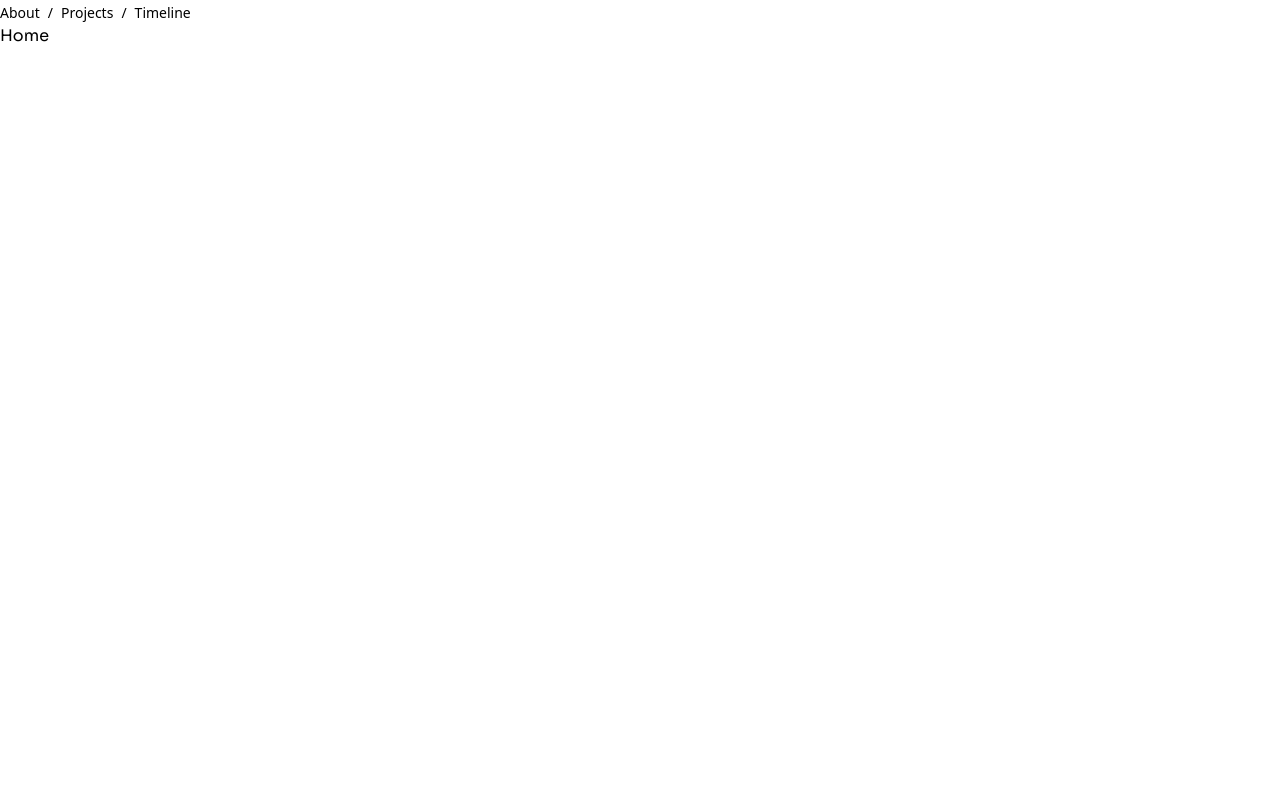
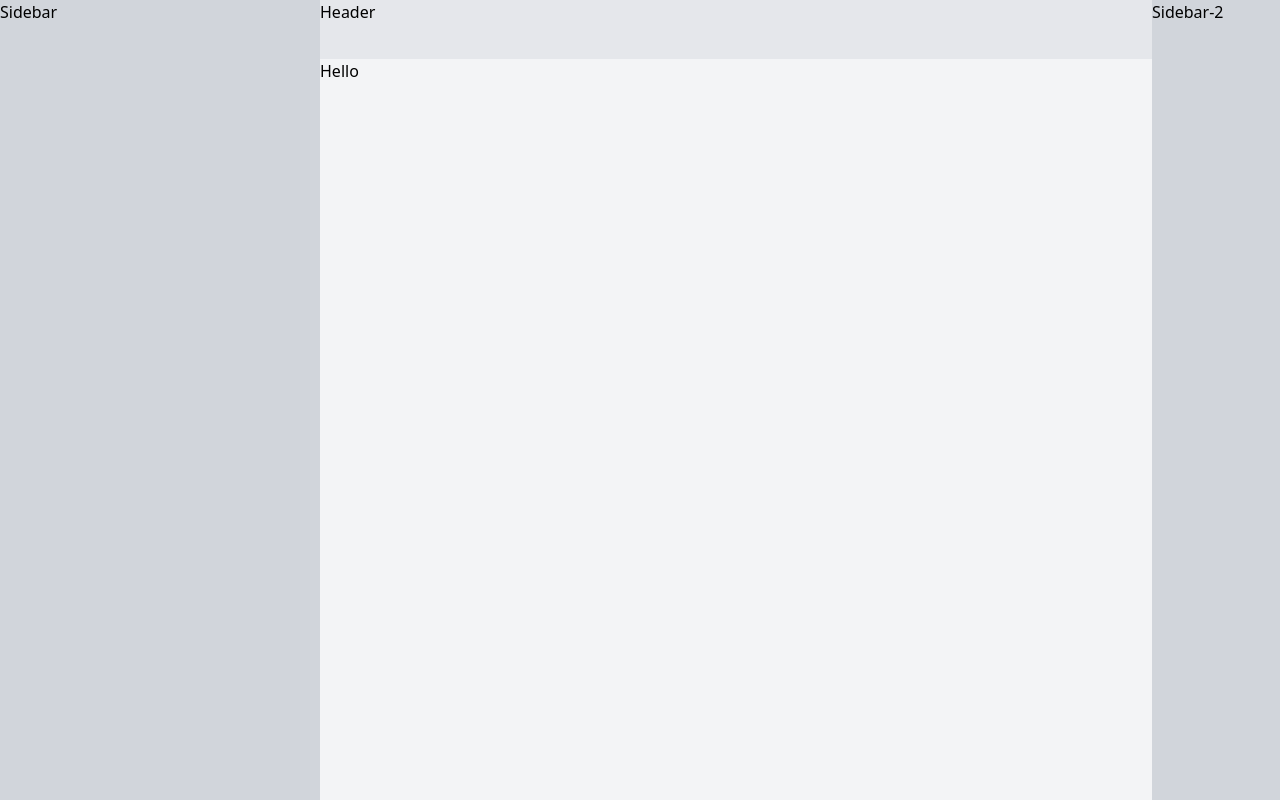
Before and after one commit to mshahanwaz/portfolio-template-2, a Next.js app: page / in a window 1280 px wide. Built offline with nearby package versions, Linux system fonts and the light colour scheme.

Commit message:
Added layout

```diff
--- /dev/null
+++ b/src/components/Header.tsx
@@ -0,0 +1,9 @@
+import React from 'react';
+
+export default function Header() {
+  return (
+    <header className="h-16 bg-gray-200">
+      <span>Header</span>
+    </header>
+  );
+}
--- /dev/null
+++ b/src/components/Sidebar.tsx
@@ -0,0 +1,9 @@
+import React from 'react';
+
+export function PrimarySidebar() {
+  return <aside className="w-80 bg-gray-300">Sidebar</aside>;
+}
+
+export function SecondarySidebar() {
+  return <aside className="w-32 bg-gray-300">Sidebar-2</aside>;
+}
--- /dev/null
+++ b/src/layouts/MainLayout.tsx
@@ -0,0 +1,16 @@
+import Header from '@/components/Header';
+import { PrimarySidebar, SecondarySidebar } from '@/components/Sidebar';
+import React from 'react';
+
+export default function MainLayout({ children }: any) {
+  return (
+    <div className="flex h-screen">
+      <PrimarySidebar />
+      <div className="flex-1 flex flex-col">
+        <Header />
+        <main className="bg-gray-100 h-full overflow-auto">{children}</main>
+      </div>
+      <SecondarySidebar />
+    </div>
+  );
+}
--- a/src/pages/index.tsx
+++ b/src/pages/index.tsx
@@ -1,9 +1,6 @@
+import MainLayout from '@/layouts/MainLayout';
 import Head from 'next/head';
-import { Sora } from 'next/font/google';
 import Link from 'next/link';
-import Button from '@/components/Button';
-
-const sora = Sora({ subsets: ['latin'] });
 
 export default function Home() {
   return (
@@ -14,14 +11,9 @@ export default function Home() {
         <meta name="viewport" content="width=device-width, initial-scale=1" />
         <link rel="icon" href="/favicon.ico" />
       </Head>
-      <main>
-        <div className="inline-flex gap-2 text-sm">
-          <Link href="/about">About</Link>/{' '}
-          <Link href="/projects">Projects</Link>/{' '}
-          <Link href="/timeline">Timeline</Link>
-        </div>
-        <p className={sora.className}>Home</p>
-      </main>
+      <MainLayout>
+        <h1>Hello</h1>
+      </MainLayout>
     </>
   );
 }
```
Also changed, not shown: 1 other file (tests, documents, lock files or other folders).
